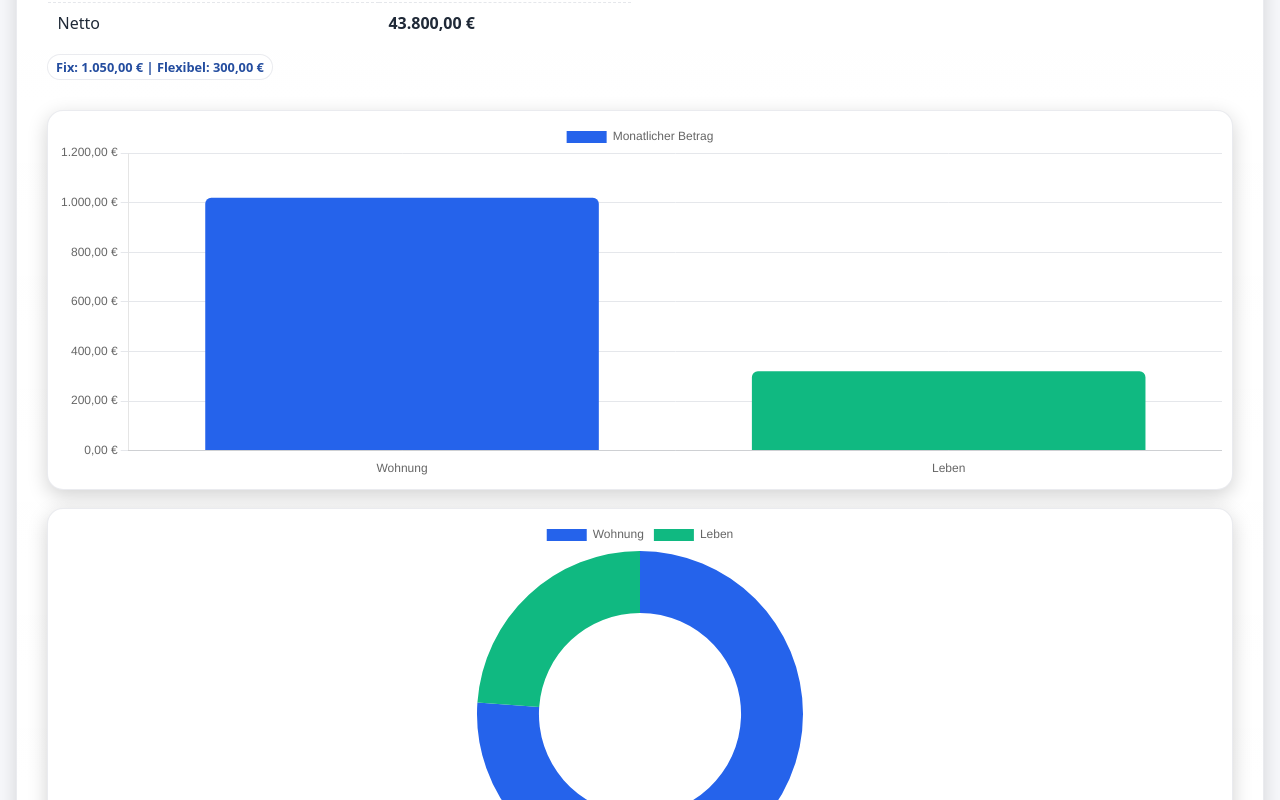
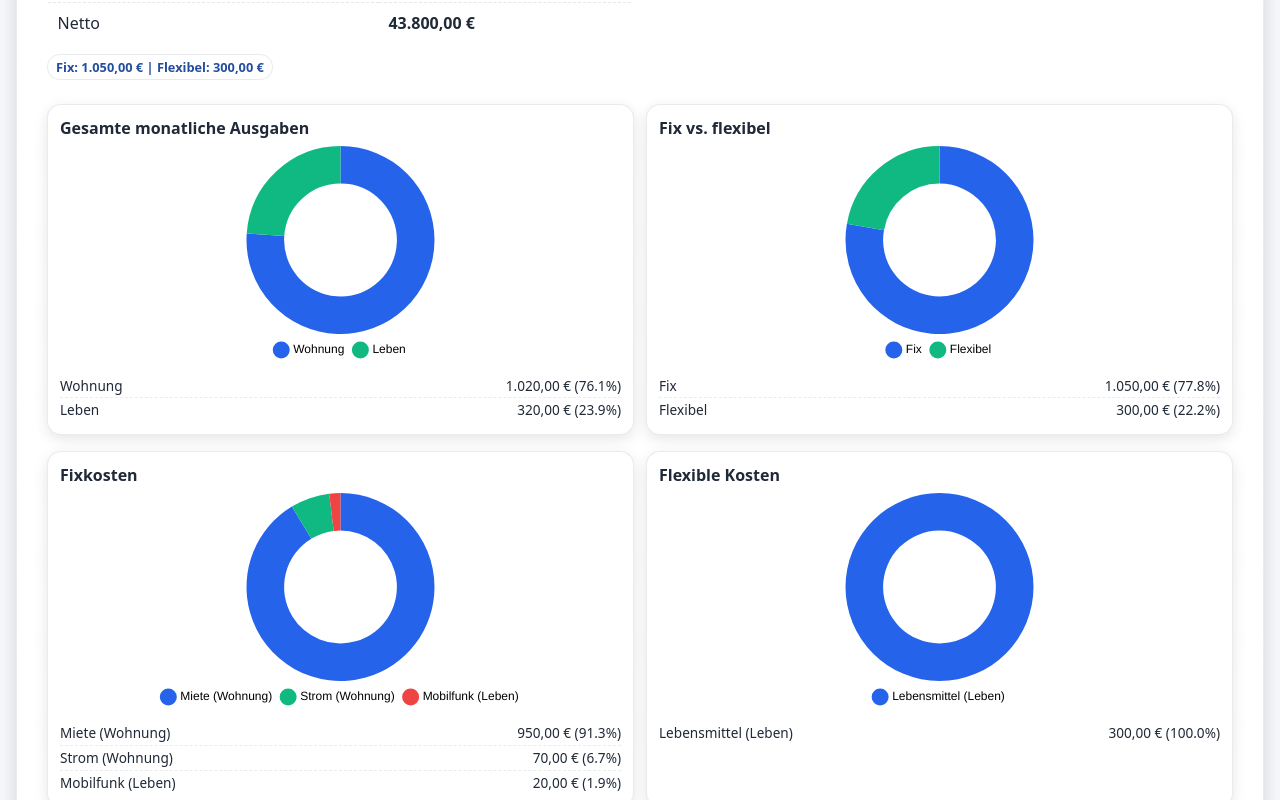
Before and after one commit to Nasser-Eddin-Nasser/Budget-Controller, a React (Vite) app: page / in a window 1280 px wide. Shown: the part 1680-2480 px from the top of the page. Built offline with nearby package versions, Linux system fonts and the light colour scheme.

Commit message:
Add more charts

```diff
--- a/src/App.jsx
+++ b/src/App.jsx
@@ -750,6 +750,8 @@ export default function App() {
                     breakdownList={breakdownList}
                     fixedMonthly={fixedMonthly}
                     flexibleMonthly={flexibleMonthly}
+                    categoriesOrder={state.categoriesOrder}
+                    monthlyExpenses={state.monthlyExpenses}
                   />
                 </div>
               </div>
--- a/src/components/Charts.jsx
+++ b/src/components/Charts.jsx
@@ -1,175 +1,296 @@
+// components/Charts.jsx
 import React, { useEffect, useRef } from 'react'
-import {
-  Chart,
-  BarController,
-  BarElement,
-  CategoryScale,
-  LinearScale,
-  DoughnutController,
-  ArcElement,
-  Tooltip,
-  Legend,
-} from 'chart.js'
-import annotationPlugin from 'chartjs-plugin-annotation'
+import { Chart, ArcElement, Tooltip, Legend } from 'chart.js'
 import { formatEuro } from '../utils'
 
-Chart.register(
-  BarController,
-  BarElement,
-  CategoryScale,
-  LinearScale,
-  DoughnutController,
-  ArcElement,
-  Tooltip,
-  Legend,
-  annotationPlugin,
-)
+Chart.register(ArcElement, Tooltip, Legend)
 
-function palette(n) {
-  const cs = getComputedStyle(document.documentElement)
-  const base = ['--pie1', '--pie2', '--pie3', '--pie4', '--pie5', '--pie6']
-  const arr = []
-  for (let i = 0; i < n; i++) {
-    const v = cs.getPropertyValue(base[i % base.length]).trim()
-    arr.push(v || `hsl(${(i * 57) % 360} 70% 50%)`)
-  }
-  return arr
+function percent(part, total) {
+  if (!total || total <= 0) return 0
+  return (part / total) * 100
 }
 
-export default function Charts({ breakdownList, fixedMonthly, flexibleMonthly }) {
-  const barRef = useRef(null)
-  const pieRef = useRef(null)
-  const fixedRef = useRef(null)
+export default function Charts({
+  breakdownList,
+  fixedMonthly,
+  flexibleMonthly,
+  categoriesOrder,
+  monthlyExpenses,
+}) {
+  const overallRef = useRef(null)
+  const fixedFlexRef = useRef(null)
+  const fixedItemsRef = useRef(null)
+  const flexItemsRef = useRef(null)
+
+  const chartInstancesRef = useRef({})
+
+  // ----- overall by category (unchanged) -----
+  const overallData = (breakdownList || []).filter((x) => x.total > 0)
+  const overallTotal = overallData.reduce((sum, x) => sum + (x.total || 0), 0)
+
+  // ----- NEW: per-item fixed / flexible data -----
+  const fixedItemData = []
+  const flexItemData = []
+
+  ;(categoriesOrder || []).forEach((cat) => {
+    const rows = ((monthlyExpenses || {})[cat] || []) || []
+    rows.forEach((r, idx) => {
+      const amt = +r?.amount || 0
+      if (!amt) return
+      const baseName = (r.name || '').trim()
+      const label = baseName ? `${baseName} (${cat})` : cat
+      const key = `${cat}-${idx}`
+
+      if (r.fixed) {
+        fixedItemData.push({ key, label, total: amt })
+      } else {
+        flexItemData.push({ key, label, total: amt })
+      }
+    })
+  })
+
+  const fixedItemsTotal = fixedItemData.reduce((sum, x) => sum + x.total, 0)
+  const flexItemsTotal = flexItemData.reduce((sum, x) => sum + x.total, 0)
 
   useEffect(() => {
-    const gridColor =
-      getComputedStyle(document.documentElement).getPropertyValue('--grid').trim() || '#e5e7eb'
+    // destroy old charts
+    Object.values(chartInstancesRef.current).forEach((c) => c && c.destroy())
+    chartInstancesRef.current = {}
 
-    const labels = breakdownList.map((x) => x.cat)
-    const data = breakdownList.map((x) => x.total)
-    const colors = palette(breakdownList.length)
+    const root = document.documentElement
+    const getVar = (name, fb) =>
+      getComputedStyle(root).getPropertyValue(name).trim() || fb
 
-    let barChart
-    let pieChart
-    let fixedChart
+    const colors = [
+      getVar('--pie1', '#2563eb'),
+      getVar('--pie2', '#10b981'),
+      getVar('--pie3', '#ef4444'),
+      getVar('--pie4', '#f59e0b'),
+      getVar('--pie5', '#8b5cf6'),
+      getVar('--pie6', '#ec4899'),
+    ]
 
-    if (barRef.current) {
-      barChart = new Chart(barRef.current.getContext('2d'), {
-        type: 'bar',
-        data: {
-          labels,
-          datasets: [
-            {
-              label: 'Monatlicher Betrag',
-              data,
-              backgroundColor: colors,
-              borderWidth: 0,
-              borderRadius: 6,
+    const baseOptions = (total) => ({
+      responsive: true,
+      maintainAspectRatio: false,
+      layout: { padding: 0 },
+      plugins: {
+        legend: {
+          position: 'bottom',
+          labels: {
+            color: 'inherit',
+            boxWidth: 12,
+            usePointStyle: true,
           },
-          ],
         },
-        options: {
-          maintainAspectRatio: false,
-          plugins: {
-            legend: { position: 'top' },
         tooltip: {
           callbacks: {
-                label: (c) => `${formatEuro(c.parsed.y)}`,
-              },
-            },
-          },
-          scales: {
-            x: { grid: { display: false } },
-            y: {
-              beginAtZero: true,
-              grid: { color: gridColor },
-              ticks: {
-                callback: (v) => formatEuro(v),
+            label: (ctx) => {
+              const v = ctx.parsed
+              const pct = percent(v, total)
+              return `${ctx.label}: ${formatEuro(v)} (${pct.toFixed(1)}%)`
             },
           },
         },
       },
     })
-    }
 
-    const total = data.reduce((a, b) => a + b, 0) || 1
-    if (pieRef.current) {
-      pieChart = new Chart(pieRef.current.getContext('2d'), {
+    // 1) Gesamte monatliche Ausgaben (by category)
+    if (overallRef.current && overallData.length) {
+      const total = overallTotal || 1
+      chartInstancesRef.current.overall = new Chart(overallRef.current, {
         type: 'doughnut',
         data: {
-          labels,
+          labels: overallData.map((x) => x.cat),
           datasets: [
             {
-              data,
-              backgroundColor: colors,
+              data: overallData.map((x) => x.total),
+              backgroundColor: overallData.map((_, i) => colors[i % colors.length]),
               borderWidth: 0,
+              cutout: '60%',
             },
           ],
         },
-        options: {
-          maintainAspectRatio: false,
-          cutout: '62%',
-          plugins: {
-            legend: { position: 'top' },
-            tooltip: {
-              callbacks: {
-                label: (c) =>
-                  `${c.label}: ${formatEuro(c.parsed)} (${((c.parsed / total) * 100).toFixed(1)}%)`,
-              },
-            },
-          },
-        },
+        options: baseOptions(total),
       })
     }
 
-    if (fixedRef.current) {
-      const cols = palette(2)
-      const sumFF = (fixedMonthly + flexibleMonthly) || 1
-      fixedChart = new Chart(fixedRef.current.getContext('2d'), {
+    // 2) Fix vs flexibel
+    if (fixedFlexRef.current && (fixedMonthly > 0 || flexibleMonthly > 0)) {
+      const fixed = fixedMonthly || 0
+      const flex = flexibleMonthly || 0
+      const total = fixed + flex || 1
+      chartInstancesRef.current.fixedFlex = new Chart(fixedFlexRef.current, {
         type: 'doughnut',
         data: {
           labels: ['Fix', 'Flexibel'],
           datasets: [
             {
-              data: [fixedMonthly, flexibleMonthly],
-              backgroundColor: [cols[0], cols[1]],
+              data: [fixed, flex],
+              backgroundColor: [colors[0], colors[1]],
               borderWidth: 0,
+              cutout: '60%',
             },
           ],
         },
-        options: {
-          maintainAspectRatio: false,
-          cutout: '62%',
-          plugins: {
-            legend: { position: 'top' },
-            tooltip: {
-              callbacks: {
-                label: (c) =>
-                  `${c.label}: ${formatEuro(c.parsed)} (${((c.parsed / sumFF) * 100).toFixed(1)}%)`,
+        options: baseOptions(total),
+      })
+    }
+
+    // 3) Fixkosten – per item
+    if (fixedItemsRef.current && fixedItemData.length) {
+      const total = fixedItemsTotal || 1
+      chartInstancesRef.current.fixedItems = new Chart(fixedItemsRef.current, {
+        type: 'doughnut',
+        data: {
+          labels: fixedItemData.map((x) => x.label),
+          datasets: [
+            {
+              data: fixedItemData.map((x) => x.total),
+              backgroundColor: fixedItemData.map((_, i) => colors[i % colors.length]),
+              borderWidth: 0,
+              cutout: '60%',
             },
+          ],
         },
+        options: baseOptions(total),
+      })
+    }
+
+    // 4) Flexibel Kosten – per item
+    if (flexItemsRef.current && flexItemData.length) {
+      const total = flexItemsTotal || 1
+      chartInstancesRef.current.flexItems = new Chart(flexItemsRef.current, {
+        type: 'doughnut',
+        data: {
+          labels: flexItemData.map((x) => x.label),
+          datasets: [
+            {
+              data: flexItemData.map((x) => x.total),
+              backgroundColor: flexItemData.map((_, i) => colors[i % colors.length]),
+              borderWidth: 0,
+              cutout: '60%',
             },
+          ],
         },
+        options: baseOptions(total),
       })
     }
 
     return () => {
-      barChart && barChart.destroy()
-      pieChart && pieChart.destroy()
-      fixedChart && fixedChart.destroy()
+      Object.values(chartInstancesRef.current).forEach((c) => c && c.destroy())
+      chartInstancesRef.current = {}
     }
-  }, [breakdownList, fixedMonthly, flexibleMonthly])
+  }, [
+    breakdownList,
+    fixedMonthly,
+    flexibleMonthly,
+    categoriesOrder,
+    monthlyExpenses,
+    overallTotal,
+    fixedItemsTotal,
+    flexItemsTotal,
+    overallData.length,
+    fixedItemData.length,
+    flexItemData.length,
+  ])
 
   return (
-    <div className="stack">
-      <div className="chart-wrap">
-        <canvas ref={barRef} />
+    <div className="charts-block">
+      {/* Row 1: overall + fixed vs flex */}
+      <div className="budget-pies-row">
+        <div className="budget-pie">
+          <h3>Gesamte monatliche Ausgaben</h3>
+          <div className="budget-pie-chart">
+            <canvas ref={overallRef} aria-label="Gesamte monatliche Ausgaben" role="img" />
           </div>
-      <div className="chart-wrap">
-        <canvas ref={pieRef} />
+          <ul className="budget-pie-list">
+            {overallData.map((item) => {
+              const pct = percent(item.total, overallTotal)
+              return (
+                <li key={item.cat}>
+                  <span>{item.cat}</span>
+                  <span>
+                    {formatEuro(item.total)} ({pct.toFixed(1)}%)
+                  </span>
+                </li>
+              )
+            })}
+          </ul>
         </div>
-      <div className="chart-wrap short">
-        <canvas ref={fixedRef} />
+
+        <div className="budget-pie">
+          <h3>Fix vs. flexibel</h3>
+          <div className="budget-pie-chart">
+            <canvas ref={fixedFlexRef} aria-label="Fix vs flexibel" role="img" />
+          </div>
+          <ul className="budget-pie-list">
+            {(() => {
+              const fixed = fixedMonthly || 0
+              const flex = flexibleMonthly || 0
+              const total = fixed + flex || 1
+              return (
+                <>
+                  <li>
+                    <span>Fix</span>
+                    <span>
+                      {formatEuro(fixed)} ({percent(fixed, total).toFixed(1)}%)
+                    </span>
+                  </li>
+                  <li>
+                    <span>Flexibel</span>
+                    <span>
+                      {formatEuro(flex)} ({percent(flex, total).toFixed(1)}%)
+                    </span>
+                  </li>
+                </>
+              )
+            })()}
+          </ul>
+        </div>
+      </div>
+
+      {/* Row 2: fixed / flexible per item */}
+      <div className="budget-pies-row">
+        <div className="budget-pie">
+          <h3>Fixkosten</h3>
+          <div className="budget-pie-chart">
+            <canvas ref={fixedItemsRef} aria-label="Fixkosten" role="img" />
+          </div>
+          <ul className="budget-pie-list">
+            {fixedItemData.map((item) => {
+              const pct = percent(item.total, fixedItemsTotal)
+              return (
+                <li key={item.key}>
+                  <span>{item.label}</span>
+                  <span>
+                    {formatEuro(item.total)} ({pct.toFixed(1)}%)
+                  </span>
+                </li>
+              )
+            })}
+          </ul>
+        </div>
+
+        <div className="budget-pie">
+          <h3>Flexible Kosten</h3>
+          <div className="budget-pie-chart">
+            <canvas ref={flexItemsRef} aria-label="Variable Kosten nach Kategorie" role="img" />
+          </div>
+          <ul className="budget-pie-list">
+            {flexItemData.map((item) => {
+              const pct = percent(item.total, flexItemsTotal)
+              return (
+                <li key={item.key}>
+                  <span>{item.label}</span>
+                  <span>
+                    {formatEuro(item.total)} ({pct.toFixed(1)}%)
+                  </span>
+                </li>
+              )
+            })}
+          </ul>
+        </div>
       </div>
     </div>
   )
--- a/src/styles.css
+++ b/src/styles.css
@@ -897,3 +897,54 @@ details.cat .cat-content {
   resize: vertical;
   box-sizing: border-box;
 }
+
+.charts-block {
+  display: flex;
+  flex-direction: column;
+  gap: 16px;
+  margin-top: 8px;
+}
+
+.budget-pies-row {
+  display: grid;
+  grid-template-columns: repeat(2, minmax(0, 1fr));
+  gap: 12px;
+}
+
+.budget-pie {
+  border: 1px solid color-mix(in oklab, var(--hair) 80%, transparent);
+  border-radius: 14px;
+  padding: 12px;
+  background: var(--panel);
+  box-shadow: 0 4px 14px color-mix(in oklab, #000 10%, transparent);
+}
+
+.budget-pie h3 {
+  margin: 0 0 6px;
+  font-size: 1rem;
+}
+
+.budget-pie canvas {
+  display: block;
+  width: 100% !important;
+  height: 220px !important;
+}
+
+.budget-pie-list {
+  margin: 8px 0 0;
+  padding: 0;
+  list-style: none;
+  font-size: 0.85rem;
+}
+
+.budget-pie-list li {
+  display: flex;
+  justify-content: space-between;
+  gap: 8px;
+  padding: 2px 0;
+  border-bottom: 1px dashed color-mix(in oklab, var(--hair) 80%, transparent);
+}
+
+.budget-pie-list li:last-child {
+  border-bottom: none;
+}
```
Lines whose indentation alone changed are shown as unchanged.
